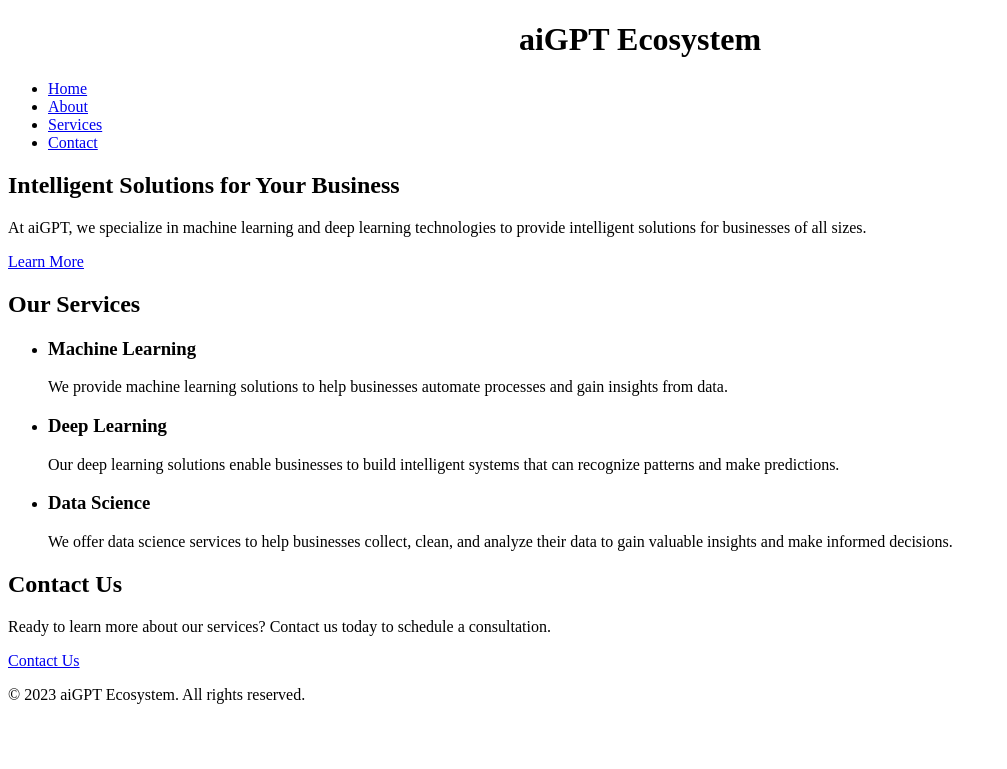
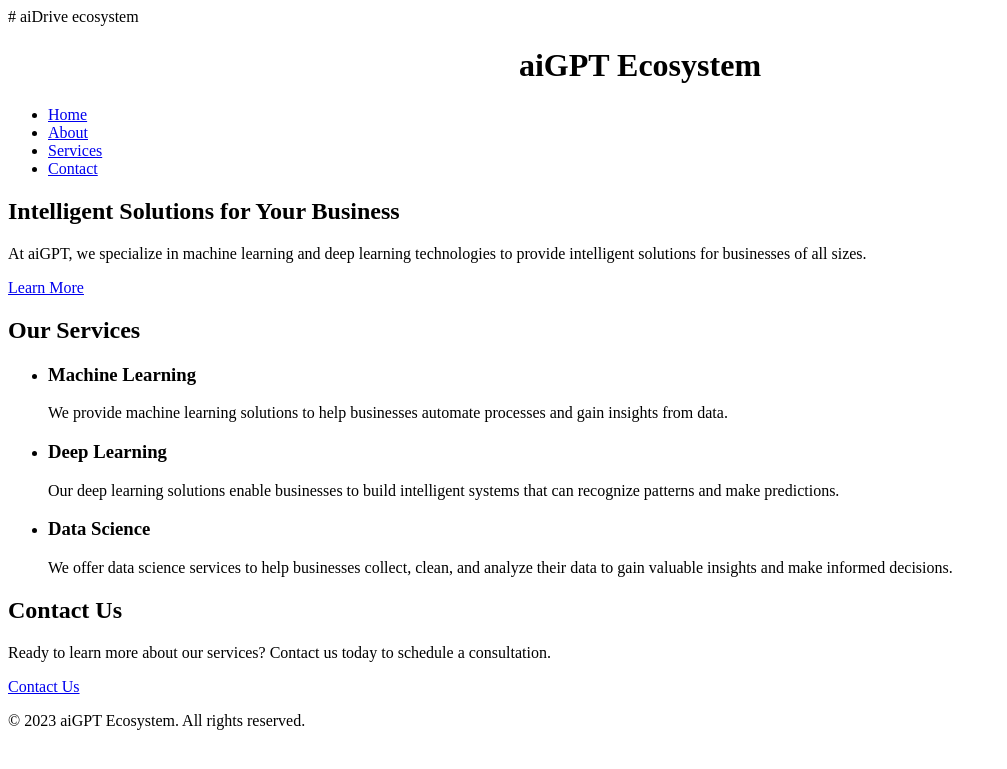
Before and after one commit to AiDriveOne/AiDriveChatGPT, a Python web app: template templates/index.html in a window 1280 px wide. Shown: the top 769 px of the page, without its empty margins (0-1007 px from the left). Run offline with Jinja, Linux system fonts and the light colour scheme; the template is opened without the code that fills it, so the values that code supplies are empty.

Commit message:
index.html
# aiDrive ecosystem

index.html

```diff
--- a/templates/index.html
+++ b/templates/index.html
@@ -1,4 +1,5 @@
 <!DOCTYPE html>
+# aiDrive ecosystem
 <html lang="en">
 <head>
   <meta charset="UTF-8">
```
